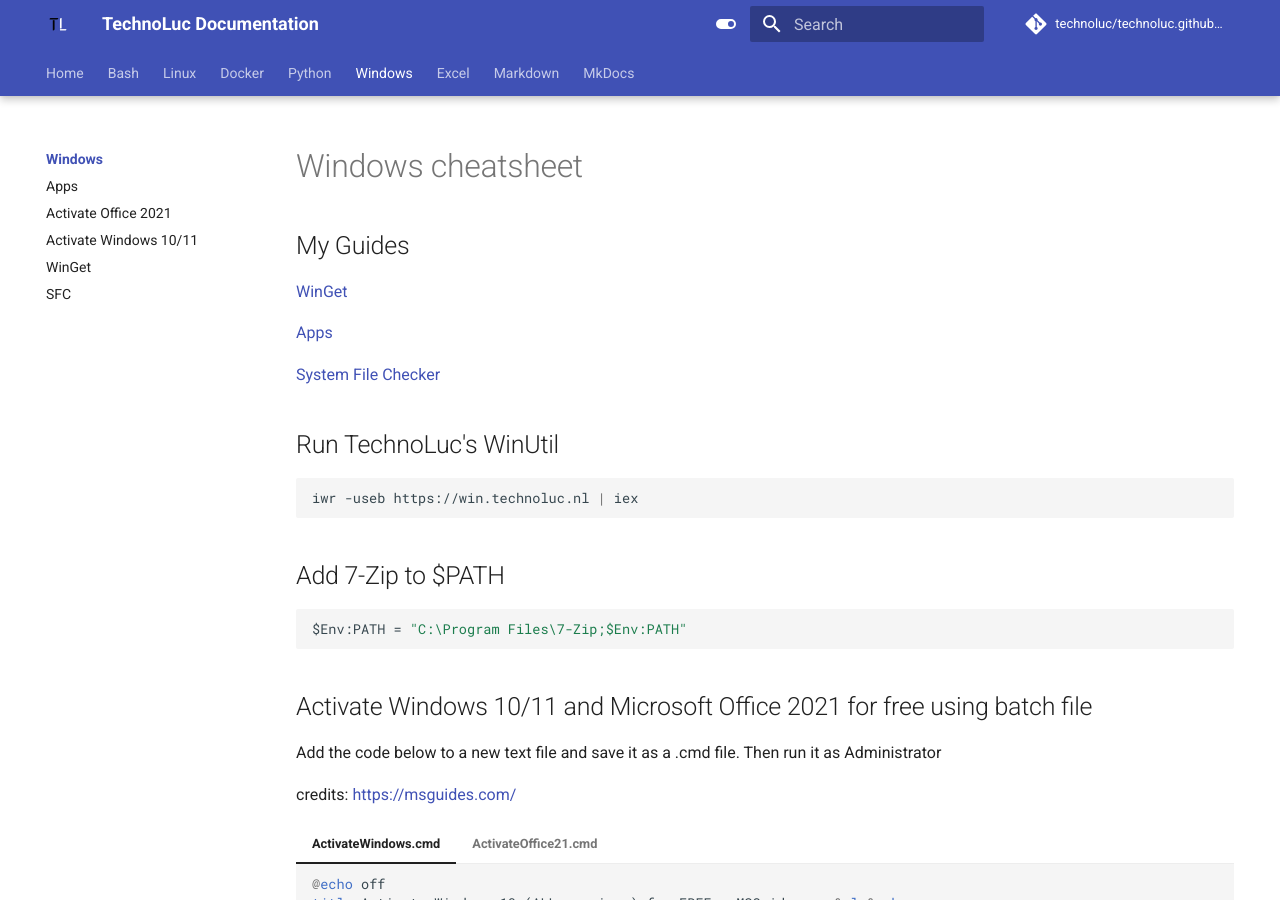
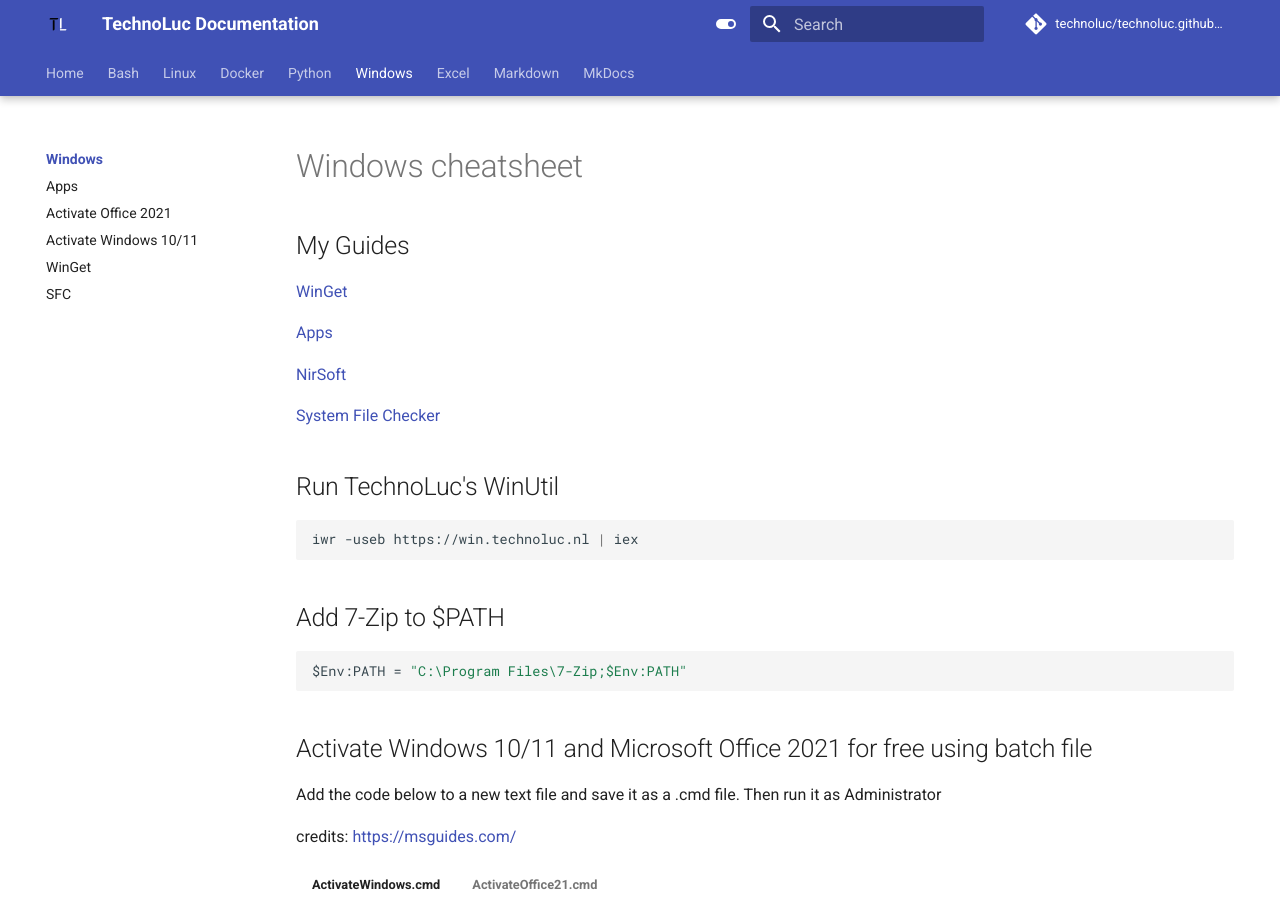
Before and after one commit to technoluc/technoluc.github.io, an MkDocs documentation site: the page built from docs/windows/index.md, in a window 1280 px wide and 900 px high. Built offline with MkDocs 1.6.1 and Material for MkDocs 9.7.7, drawn with Linux system fonts in a browser that asks for light colours; comment, search, counter and statistics services are not loaded.

Commit message:
Update index.md

```diff
--- a/docs/windows/index.md
+++ b/docs/windows/index.md
@@ -5,6 +5,8 @@
 [WinGet](winget.md)
 
 [Apps](apps.md)
+
+[NirSoft](nirsoft.md)
 
 [System File Checker](sfc.md)
 
```
